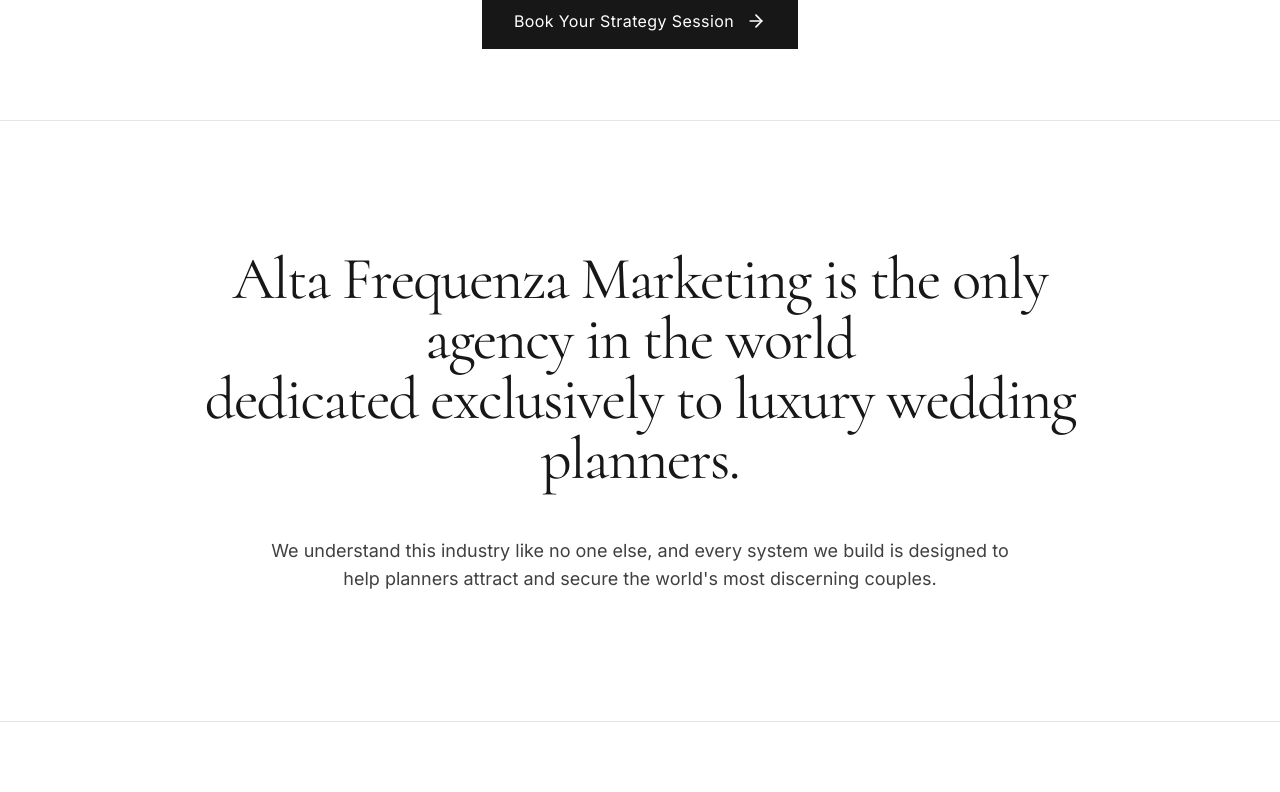
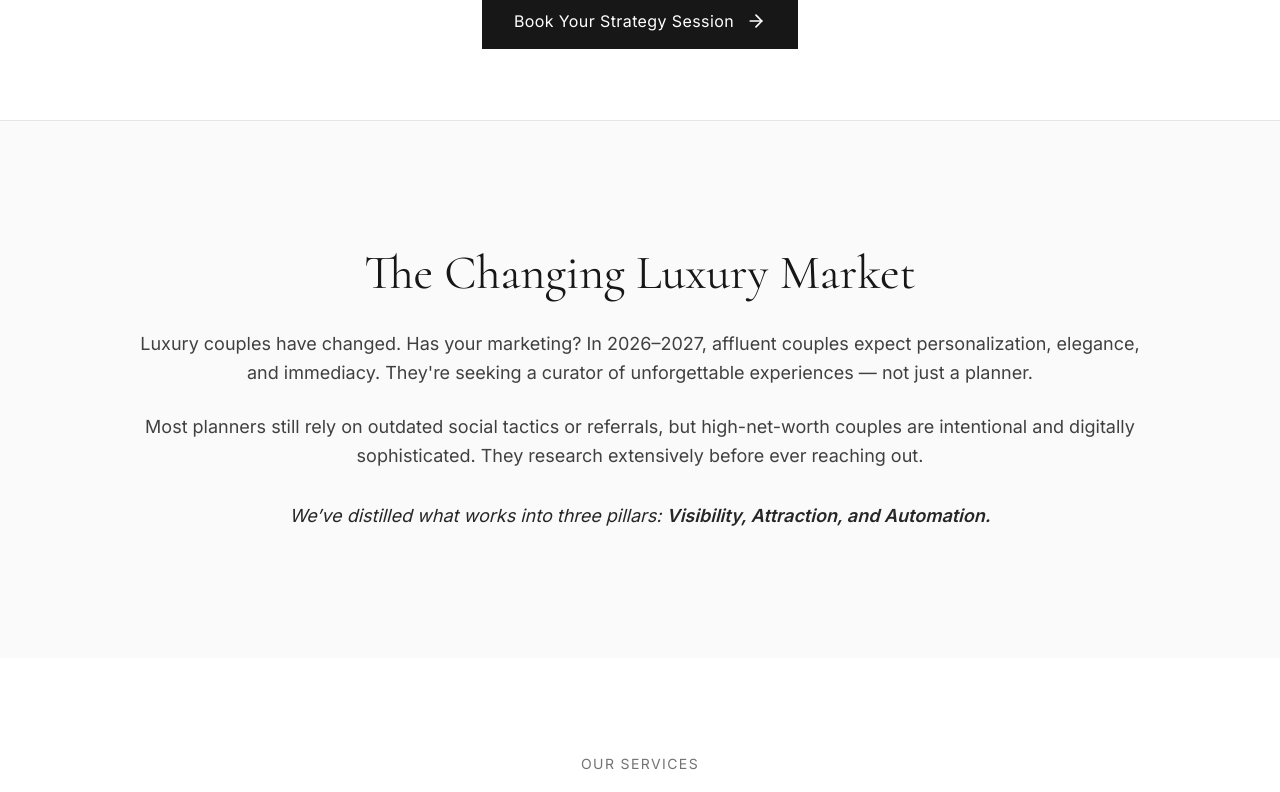
Before and after one commit to MarkoMTP/altafrequenza-website, a React (Vite) app: page / in a window 1280 px wide. Shown: the part 680-1472 px from the top of the page. Built offline with nearby package versions, Linux system fonts and the light colour scheme.

Commit message:
updated home page

```diff
--- a/src/pages/HomePage.tsx
+++ b/src/pages/HomePage.tsx
@@ -37,7 +37,6 @@ export default function HomePage() {
     }
   };
 
-  // ✅ UPDATED SERVICES ARRAY — includes both bots separately
   const services = [
     {
       icon: TrendingUp,
@@ -151,23 +150,33 @@ export default function HomePage() {
         </div>
       </section>
 
-      {/* Why Alta Frequenza */}
-      <section className="py-32 px-6 lg:px-12 bg-white border-t border-b border-neutral-200">
-        <div className="max-w-4xl mx-auto text-center">
-          <h2 className="text-4xl md:text-5xl lg:text-6xl font-serif leading-relaxed text-neutral-900 mb-12 tracking-tight">
-            Alta Frequenza Marketing is the only agency in the world
-            <br />
-            dedicated exclusively to luxury wedding planners.
+      {/* Section: The Changing Luxury Market */}
+      <section className="py-32 px-6 lg:px-12 bg-neutral-50 border-t border-neutral-200">
+        <div className="max-w-5xl mx-auto text-center">
+          <h2 className="text-4xl md:text-5xl font-serif text-neutral-900 mb-8">
+            The Changing Luxury Market
           </h2>
-          <p className="text-base md:text-lg text-neutral-700 leading-loose max-w-3xl mx-auto">
-            We understand this industry like no one else, and every system we
-            build is designed to help planners attract and secure the world's
-            most discerning couples.
+          <p className="text-lg text-neutral-700 mb-6 leading-relaxed">
+            Luxury couples have changed. Has your marketing? In 2026–2027,
+            affluent couples expect personalization, elegance, and immediacy.
+            They're seeking a curator of unforgettable experiences — not just a
+            planner.
+          </p>
+          <p className="text-lg text-neutral-700 mb-8 leading-relaxed">
+            Most planners still rely on outdated social tactics or referrals,
+            but high-net-worth couples are intentional and digitally
+            sophisticated. They research extensively before ever reaching out.
+          </p>
+          <p className="italic text-neutral-800 text-lg">
+            We’ve distilled what works into three pillars:{" "}
+            <span className="font-semibold">
+              Visibility, Attraction, and Automation.
+            </span>
           </p>
         </div>
       </section>
 
-      {/* Services */}
+      {/* Services Section */}
       <section className="py-24 px-6 lg:px-12">
         <div className="max-w-6xl mx-auto">
           <div className="text-center mb-20">
@@ -200,7 +209,6 @@ export default function HomePage() {
                   <p className="text-lg text-neutral-600 leading-relaxed mb-6">
                     {service.description}
                   </p>
-
                   <Link
                     to={service.path}
                     className="inline-flex items-center gap-2 text-neutral-900 hover:gap-3 transition-all"
@@ -227,6 +235,49 @@ export default function HomePage() {
                 </div>
               </div>
             ))}
+          </div>
+        </div>
+      </section>
+
+      {/* Section: The Framework */}
+      <section className="py-32 px-6 lg:px-12 bg-neutral-900 text-white">
+        <div className="max-w-6xl mx-auto text-center">
+          <h2 className="text-4xl md:text-5xl font-serif mb-8">
+            The 3-Pillar System
+          </h2>
+          <p className="text-lg text-neutral-300 mb-12 leading-relaxed max-w-3xl mx-auto">
+            A comprehensive framework that combines visibility, attraction, and
+            automation to help planners consistently book high-value weddings.
+          </p>
+          <div className="grid md:grid-cols-3 gap-8 text-left">
+            <div className="bg-neutral-800 p-8 rounded-lg border border-neutral-700">
+              <h3 className="text-xl font-serif mb-4 text-amber-500">
+                Visibility
+              </h3>
+              <p className="text-neutral-300">
+                Strategic Google Ads positioning that captures high-intent
+                searches from affluent couples ready to invest in luxury
+                experiences.
+              </p>
+            </div>
+            <div className="bg-neutral-800 p-8 rounded-lg border border-neutral-700">
+              <h3 className="text-xl font-serif mb-4 text-amber-500">
+                Attraction
+              </h3>
+              <p className="text-neutral-300">
+                Editorial social media that elevates your brand and positions
+                you as the aspirational choice in your market.
+              </p>
+            </div>
+            <div className="bg-neutral-800 p-8 rounded-lg border border-neutral-700">
+              <h3 className="text-xl font-serif mb-4 text-amber-500">
+                Automation
+              </h3>
+              <p className="text-neutral-300">
+                Intelligent AI systems that qualify leads and book consultations
+                — while you focus on creating unforgettable weddings.
+              </p>
+            </div>
           </div>
         </div>
       </section>
```
